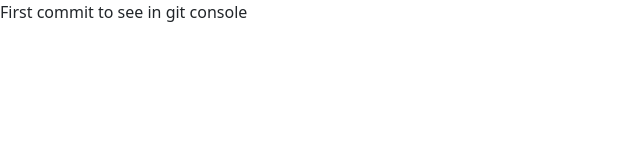
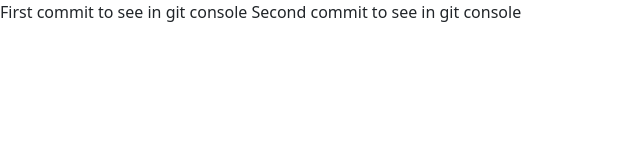
Before and after one commit to robinbhatt/AngularCodeWebsite, a plain HTML site: page index.html in a window 1280 px wide. Shown: the whole page, without its empty margins (0-640 px from the left). Drawn offline with nearby package versions, Linux system fonts and the light colour scheme.

Commit message:
Second commit to see in git console

```diff
--- a/index.html
+++ b/index.html
@@ -13,6 +13,8 @@
   <body>
 
 First commit to see in git console
+Second commit to see in git console
+
 
 <!-- Option 1: Bootstrap Bundle with Popper -->
     <script src="https://cdn.jsdelivr.net/npm/bootstrap@5.0.0-beta2/dist/js/bootstrap.bundle.min.js" integrity="sha384-b5kHyXgcpbZJO/tY9Ul7kGkf1S0CWuKcCD38l8YkeH8z8QjE0GmW1gYU5S9FOnJ0" crossorigin="anonymous"></script>
```
